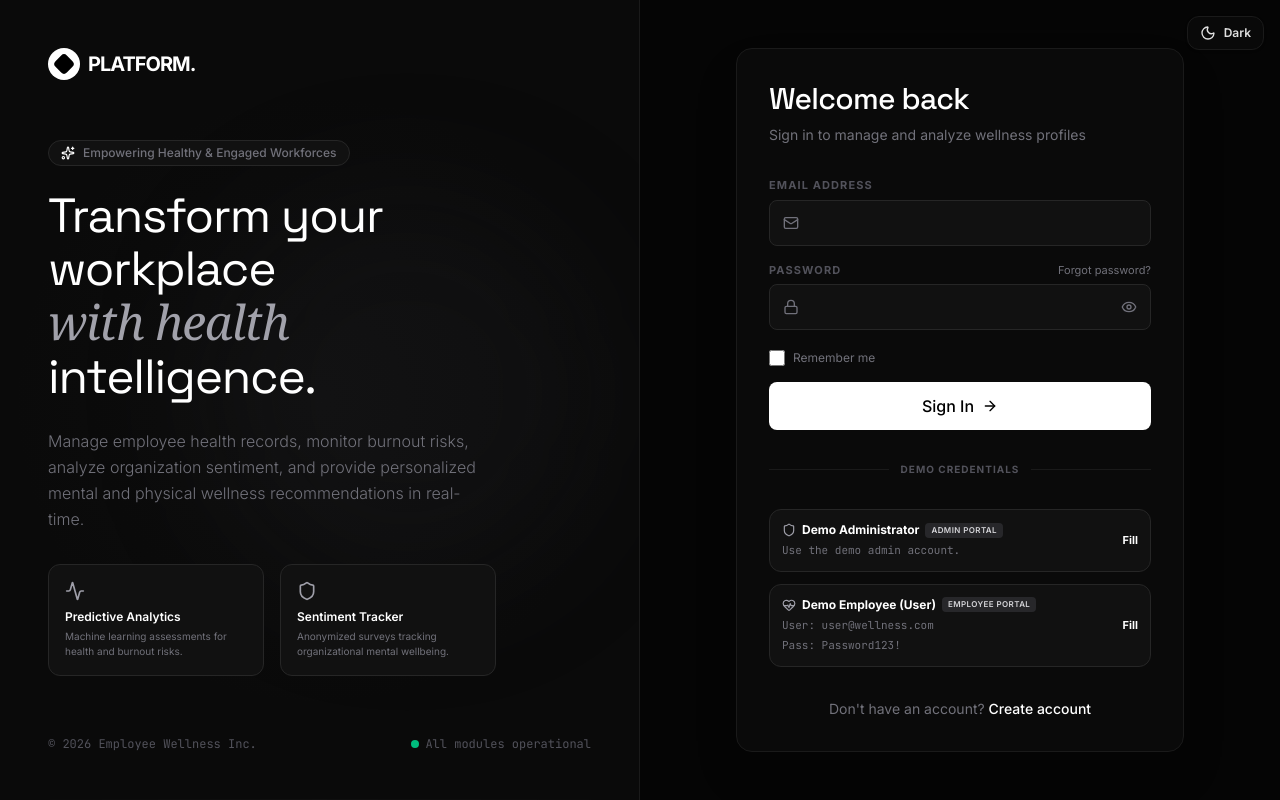
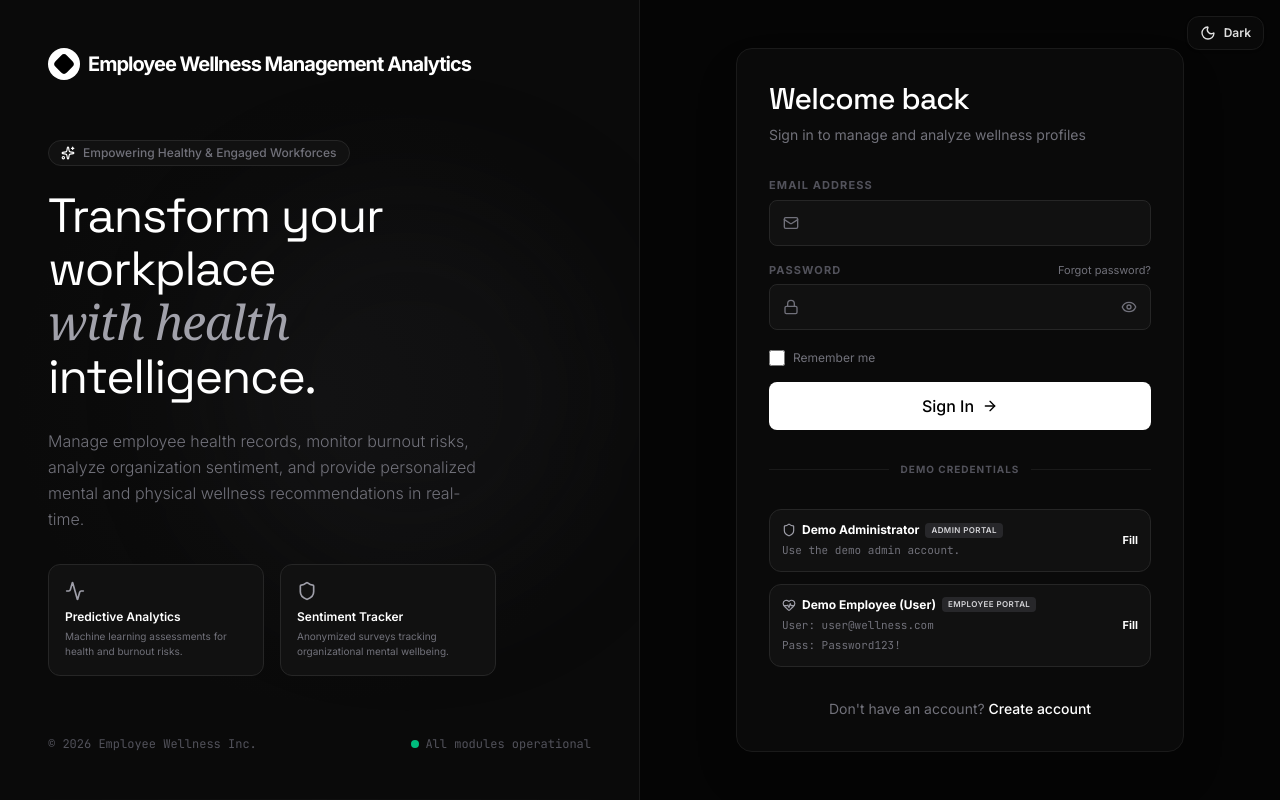
Before and after one commit to Rishit-Ranjan/Employee_wellness_management_analytics_Team-4, a React (Vite) app in the folder frontend/: page / in a window 1280 px wide. Built offline with nearby package versions, Linux system fonts and the light colour scheme.

Commit message:
rename the app to Employee Wellness Management Analytics

```diff
--- a/frontend/src/components/Login.jsx
+++ b/frontend/src/components/Login.jsx
@@ -74,7 +74,7 @@ export default function Login({ onNavigate, onLoginSuccess }) {
           <div className="w-8 h-8 rounded-full bg-white flex items-center justify-center">
             <div className="w-4 h-4 bg-black rounded-sm rotate-45"></div>
           </div>
-          <span className="text-xl font-bold tracking-tighter text-white">PLATFORM.</span>
+          <span className="text-xl font-bold tracking-tighter text-white">Employee Wellness Management Analytics</span>
         </div>
 
         {/* Dynamic Centerpiece Quote / Info */}
@@ -123,7 +123,7 @@ export default function Login({ onNavigate, onLoginSuccess }) {
               <div className="w-8 h-8 rounded-full bg-white flex items-center justify-center">
                 <div className="w-4 h-4 bg-black rounded-sm rotate-45"></div>
               </div>
-              <span className="font-display font-bold text-white tracking-tighter">PLATFORM.</span>
+              <span className="font-display font-bold text-white tracking-tighter">Employee Wellness Management Analytics</span>
             </div>
             <h2 className="font-display text-3xl font-medium text-white mb-2 tracking-tight">Welcome back</h2>
             <p className="text-[#71717a] text-sm">Sign in to manage and analyze wellness profiles</p>
--- a/frontend/src/components/SignUp.jsx
+++ b/frontend/src/components/SignUp.jsx
@@ -171,7 +171,7 @@ export default function SignUp({ onNavigate, onSignUpSuccess }) {
               <div className="w-8 h-8 rounded-full bg-white flex items-center justify-center">
                 <div className="w-4 h-4 bg-black rounded-sm rotate-45"></div>
               </div>
-              <span className="font-display font-bold text-white tracking-tighter">PLATFORM.</span>
+              <span className="font-display font-bold text-white tracking-tighter">Employee Wellness Management Analytics</span>
             </div>
             <h2 className="font-display text-2xl font-medium text-white tracking-tight">Create your account</h2>
             <p className="text-[#71717a] text-sm mt-1">Deploy wellness metrics and trackers for your team</p>
--- a/frontend/src/components/UserDashboard.jsx
+++ b/frontend/src/components/UserDashboard.jsx
@@ -569,7 +569,7 @@ export default function UserDashboard({ user, onLogout, healthRecords, onUpdateU
             <div className="w-4 h-4 bg-black rounded-sm rotate-45"></div>
           </div>
           <div>
-            <span className="font-display font-bold text-lg tracking-tight block text-white leading-tight">PLATFORM.</span>
+            <span className="font-display font-bold text-lg tracking-tight block text-white leading-tight">Employee Wellness Management Analytics</span>
             <span className="text-[10px] text-[#71717a] font-bold tracking-widest uppercase font-mono">Wellness Intelligence</span>
           </div>
         </div>
```
